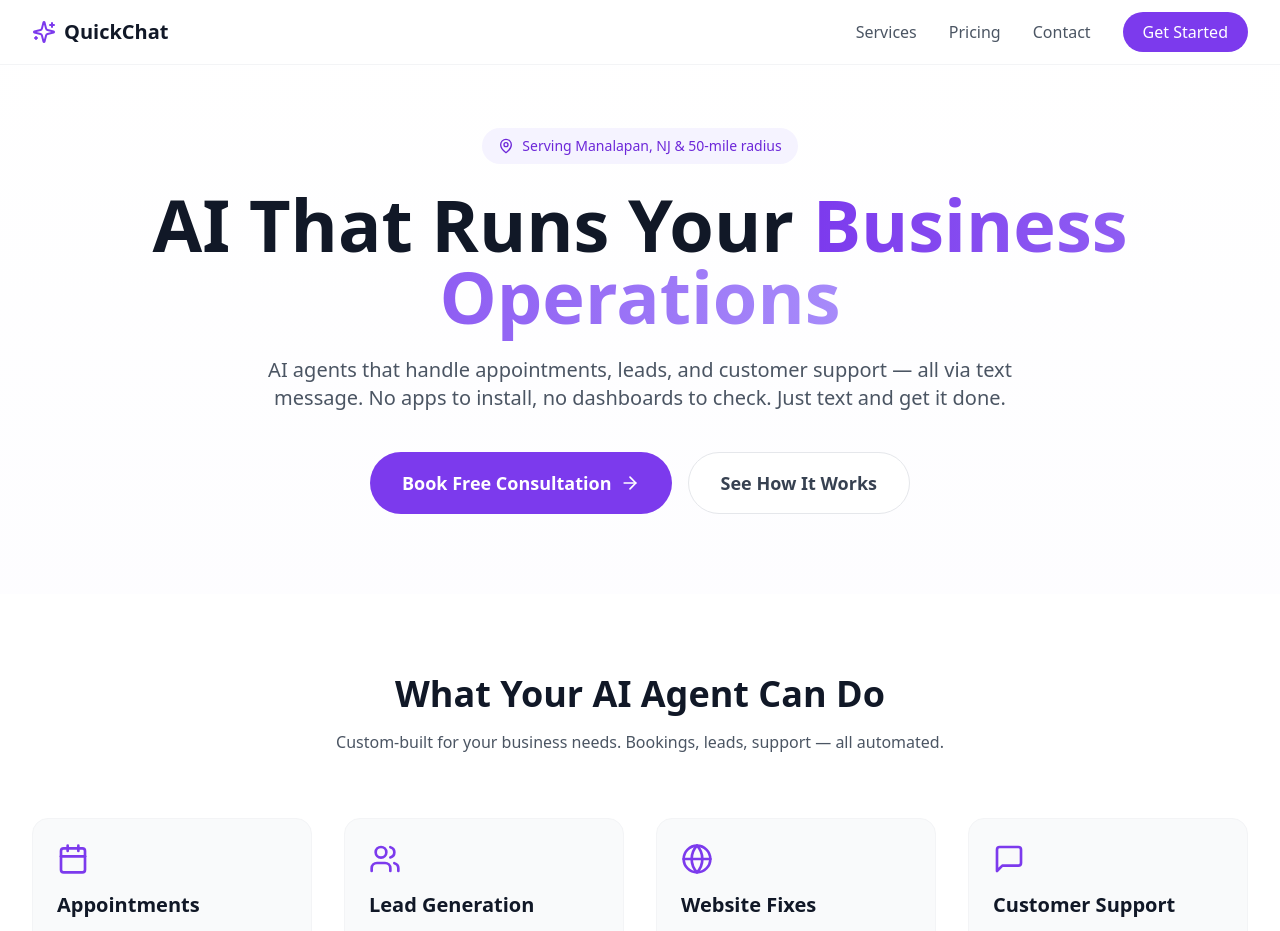
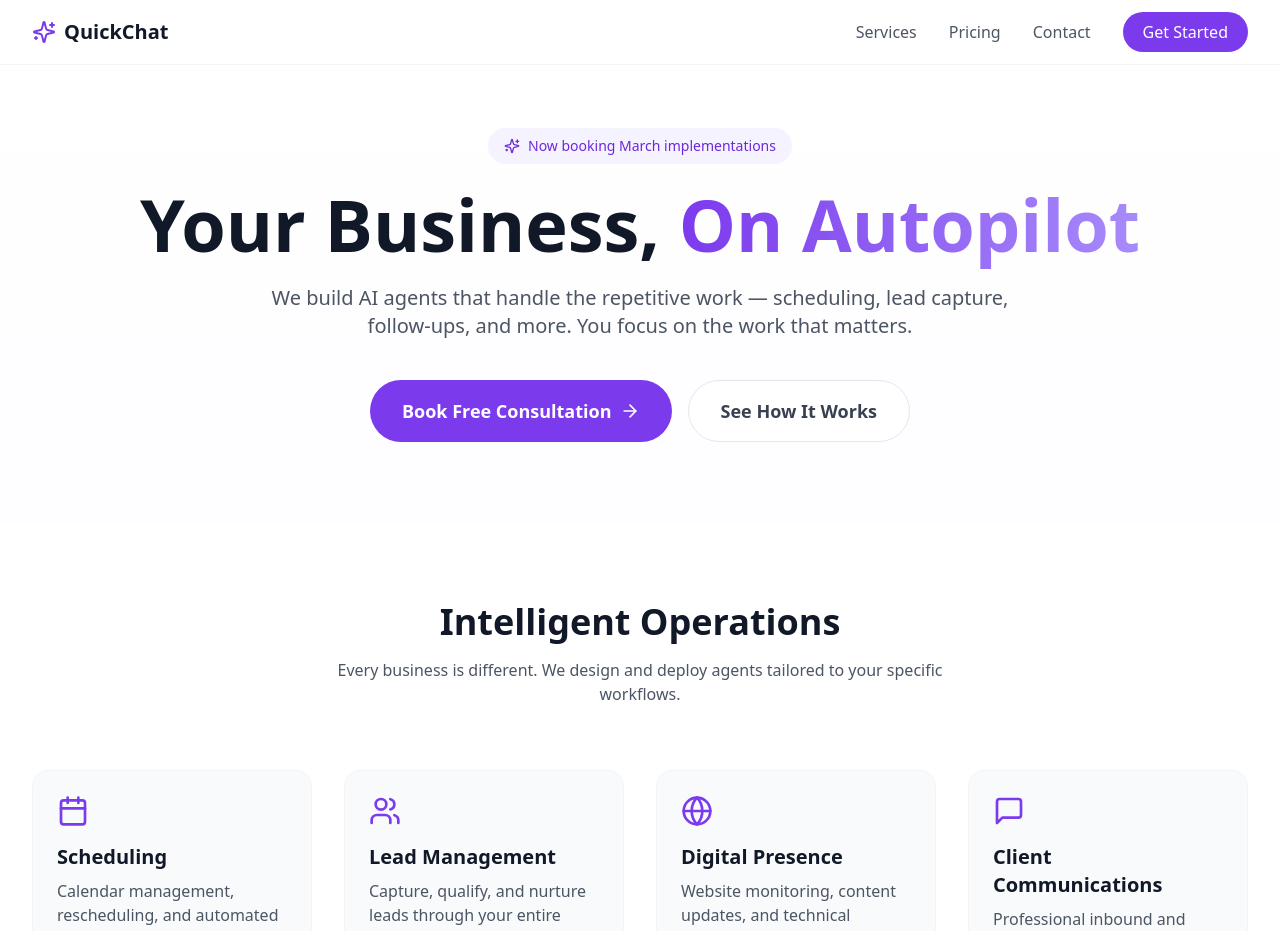
Before and after one commit to jafarbot/qwickchat-website, a Next.js app: page / in a window 1280 px wide. Shown: the top 931 px of the page. Built offline with nearby package versions, Linux system fonts and the light colour scheme.

Commit message:
Elevate design: sophisticated copy, remove local badge, professional tone

```diff
--- a/src/app/page.tsx
+++ b/src/app/page.tsx
@@ -54,18 +54,18 @@
       <section className="pt-32 pb-20 px-4 sm:px-6 lg:px-8">
         <div className="max-w-7xl mx-auto text-center">
           <div className="inline-flex items-center px-4 py-2 rounded-full bg-primary-50 text-primary-700 text-sm font-medium mb-6">
-            <MapPin className="h-4 w-4 mr-2" />
-            Serving Manalapan, NJ & 50-mile radius
+            <Sparkles className="h-4 w-4 mr-2" />
+            Now booking March implementations
           </div>
           <h1 className="text-5xl md:text-7xl font-bold text-gray-900 mb-6 leading-tight">
-            AI That Runs Your{' '}
+            Your Business,{' '}
             <span className="bg-clip-text text-transparent bg-gradient-to-r from-primary-600 to-primary-400">
-              Business Operations
+              On Autopilot
             </span>
           </h1>
           <p className="text-xl text-gray-600 max-w-3xl mx-auto mb-10">
-            AI agents that handle appointments, leads, and customer support — all via text message.
-            No apps to install, no dashboards to check. Just text and get it done.
+            We build AI agents that handle the repetitive work — scheduling, lead capture, follow-ups, and more.
+            You focus on the work that matters.
           </p>
           <div className="flex flex-col sm:flex-row gap-4 justify-center">
             <a href="https://calendly.com/sino-hexprove/30min" target="_blank" rel="noopener noreferrer" className="bg-primary-600 text-white px-8 py-4 rounded-full font-semibold text-lg hover:bg-primary-700 transition flex items-center justify-center">
@@ -83,29 +83,29 @@
       <section id="services" className="py-20 bg-white">
         <div className="max-w-7xl mx-auto px-4 sm:px-6 lg:px-8">
           <div className="text-center mb-16">
-            <h2 className="text-3xl md:text-4xl font-bold text-gray-900 mb-4">What Your AI Agent Can Do</h2>
-            <p className="text-gray-600 max-w-2xl mx-auto">Custom-built for your business needs. Bookings, leads, support — all automated.</p>
+            <h2 className="text-3xl md:text-4xl font-bold text-gray-900 mb-4">Intelligent Operations</h2>
+            <p className="text-gray-600 max-w-2xl mx-auto">Every business is different. We design and deploy agents tailored to your specific workflows.</p>
           </div>
           <div className="grid md:grid-cols-2 lg:grid-cols-4 gap-8">
             <ServiceCard
               icon={<Calendar className="h-8 w-8 text-primary-600" />}
-              title="Appointments"
-              description="Book, reschedule, and cancel appointments 24/7. Syncs with your calendar automatically."
+              title="Scheduling"
+              description="Calendar management, rescheduling, and automated confirmations. No double-bookings, no missed slots."
             />
             <ServiceCard
               icon={<Users className="h-8 w-8 text-primary-600" />}
-              title="Lead Generation"
-              description="Capture leads from your website, qualify prospects, and follow up automatically."
+              title="Lead Management"
+              description="Capture, qualify, and nurture leads through your entire sales pipeline — automatically."
             />
             <ServiceCard
               icon={<Globe className="h-8 w-8 text-primary-600" />}
-              title="Website Fixes"
-              description="Monitor your site, fix issues, update content, and keep everything running smoothly."
+              title="Digital Presence"
+              description="Website monitoring, content updates, and technical maintenance handled without your input."
             />
             <ServiceCard
               icon={<MessageSquare className="h-8 w-8 text-primary-600" />}
-              title="Customer Support"
-              description="Answer questions, handle inquiries, and provide instant support to your customers."
+              title="Client Communications"
+              description="Professional inbound and outbound messaging that maintains your brand voice."
             />
           </div>
         </div>
```
